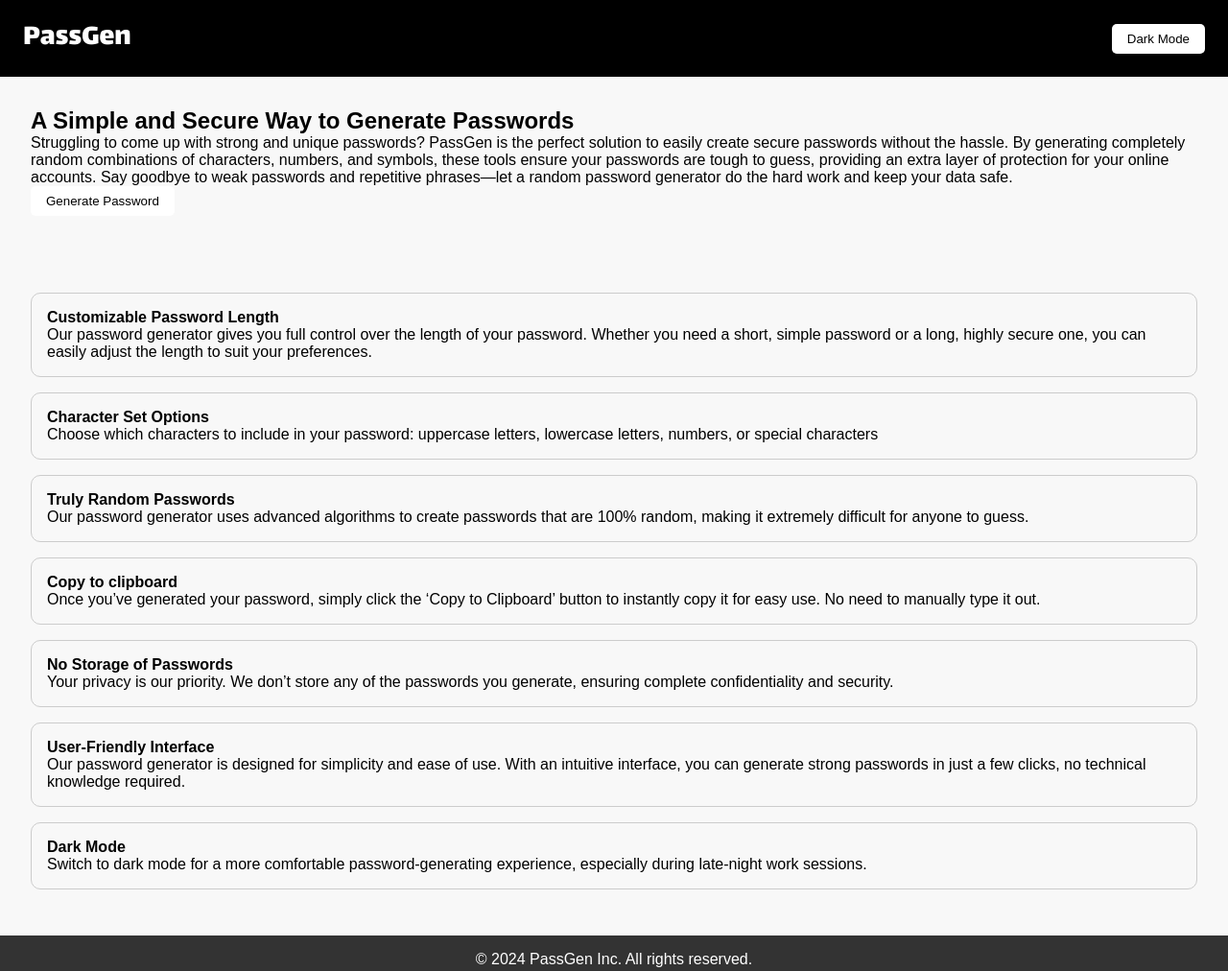
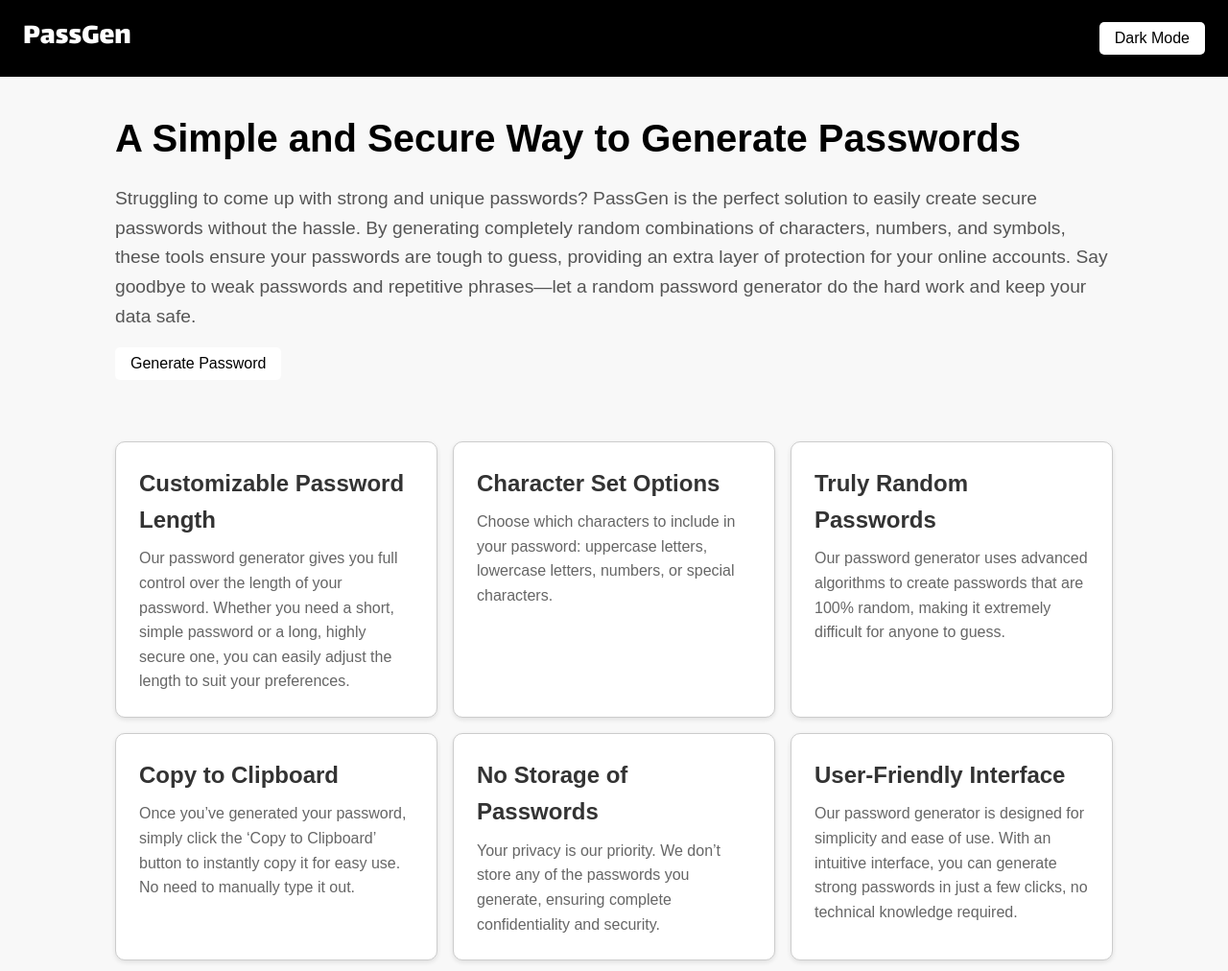
Before and after one commit to arjunshetty2003/Practice, a plain HTML site: page index.html in a window 1280 px wide. Shown: the top 1012 px of the page at 96% size. Drawn offline with Linux system fonts and the light colour scheme.

Commit message:
Made changes to CSS

```diff
--- a/index.html
+++ b/index.html
@@ -3,23 +3,28 @@
 <head>
     <meta charset="UTF-8">
     <meta name="viewport" content="width=device-width, initial-scale=1.0">
+    <title>PassGen | A Secure Password Generator</title>
     <link rel="preconnect" href="https://fonts.googleapis.com">
     <link rel="preconnect" href="https://fonts.gstatic.com" crossorigin>
     <link href="https://fonts.googleapis.com/css2?family=Lalezar&display=swap" rel="stylesheet">
-    <link rel="stylesheet" href="styling.css">
-    <title>PassGen | A secure password generator</title>
+    <link rel="stylesheet" href="styling.css"> <!-- Updated stylesheet link -->
 </head>
 <body>
     <header>
         <a href="#" class="logo">PassGen</a>
+        <div class="button-group">
             <button type="button" class="darkmodebutton">Dark Mode</button>
+        </div>
     </header>
-    <div>
+
     <section class="introduction">
         <h2 class="introtitle">A Simple and Secure Way to Generate Passwords</h2>
-            <p class="introparagraph">Struggling to come up with strong and unique passwords? PassGen is the perfect solution to easily create secure passwords without the hassle. By generating completely random combinations of characters, numbers, and symbols, these tools ensure your passwords are tough to guess, providing an extra layer of protection for your online accounts. Say goodbye to weak passwords and repetitive phrases—let a random password generator do the hard work and keep your data safe.</p>
+        <p class="introparagraph">
+            Struggling to come up with strong and unique passwords? PassGen is the perfect solution to easily create secure passwords without the hassle. By generating completely random combinations of characters, numbers, and symbols, these tools ensure your passwords are tough to guess, providing an extra layer of protection for your online accounts. Say goodbye to weak passwords and repetitive phrases—let a random password generator do the hard work and keep your data safe.
+        </p>
         <button type="button" class="redirectbutton">Generate Password</button>
     </section>
+
     <section class="features">
         <div class="featureplate">
             <h4 class="featuretitle">Customizable Password Length</h4>
@@ -30,7 +35,7 @@
         <div class="featureplate">
             <h4 class="featuretitle">Character Set Options</h4>
             <p class="featureparagraph">
-                    Choose which characters to include in your password: uppercase letters, lowercase letters, numbers, or special characters
+                Choose which characters to include in your password: uppercase letters, lowercase letters, numbers, or special characters.
             </p>
         </div>
         <div class="featureplate">
@@ -40,7 +45,7 @@
             </p>
         </div>
         <div class="featureplate">
-                <h4 class="featuretitle">Copy to clipboard</h4>
+            <h4 class="featuretitle">Copy to Clipboard</h4>
             <p class="featureparagraph">
                 Once you’ve generated your password, simply click the ‘Copy to Clipboard’ button to instantly copy it for easy use. No need to manually type it out.
             </p>
@@ -64,7 +69,7 @@
             </p>
         </div>
     </section>
-    </div>
+
     <footer>
         <p class="footercontent">&copy; 2024 PassGen Inc. All rights reserved.</p>
     </footer>
--- a/styling.css
+++ b/styling.css
@@ -1,3 +1,4 @@
+/* Reset and Base Styles */
 * {
     margin: 0;
     padding: 0;
@@ -7,51 +8,183 @@
 body {
     background-color: #f8f8f8; /* Light grey background */
     font-family: Arial, sans-serif; /* Default font */
+    line-height: 1.6;
+    padding-top: 5rem; /* Prevent content from hiding behind the fixed header */
 }
 
+/* Header Styles */
 header {
-    background-color: black;
+    background-color: #000; /* Black background */
     display: flex;
+    align-items: center; /* Center items vertically */
+    justify-content: space-between; /* Space between logo and buttons */
     height: 5rem;
-    align-items: center; /* Center items vertically */
-    justify-content: space-between; /* Space between logo and button */
     padding: 0 1.5rem; /* Padding for header */
+    position: fixed;
+    width: 100%;
+    top: 0;
+    left: 0;
+    z-index: 1000;
 }
 
 .logo {
-    color: white;
+    color: #fff;
     text-decoration: none;
     font-family: "Lalezar", system-ui;
     font-size: 2rem;
 }
 
-.darkmodebutton, .redirectbutton {
-    background-color: white;
+.button-group {
+    display: flex;
+    gap: 1rem;
+    margin-left: auto; /* Push buttons to the far right */
+}
+
+.darkmodebutton,
+.redirectbutton {
+    background-color: #fff;
     border: none;
     border-radius: 5px;
     padding: 0.5rem 1rem;
     cursor: pointer;
     transition: background-color 0.3s;
+    font-size: 1rem;
 }
 
-.darkmodebutton:hover, .redirectbutton:hover {
+.darkmodebutton:hover,
+.redirectbutton:hover {
     background-color: #ddd; /* Light gray on hover */
 }
 
-.introduction, .features {
-    padding: 2rem;
+/* Introduction Section */
+.introduction {
+    padding: 2rem 5rem; /* Adjusted padding */
+    max-width: 1200px;
+    margin: 0 auto;
+    display: flex; /* Use flexbox for layout */
+    flex-direction: column; /* Stack elements vertically */
+    align-items: flex-start; /* Align items to the left */
+    text-align: left; /* Ensure all text is left-aligned */
+    width: 100%; /* Full width for the section */
+    position: relative; /* Position for the pseudo-element */
+}
+
+.introtitle {
+    font-size: 2.5rem;
+    margin-bottom: 1rem;
+}
+
+.introparagraph {
+    font-size: 1.2rem;
+    color: #555;
+    margin: 0 0 1rem 0; /* Set margin for spacing */
+}
+
+.redirectbutton {
+    align-self: flex-start; /* Align button at the start */
+}
+
+/* Create a pseudo-element for the blank space */
+.introduction::after {
+    content: ""; /* Empty content */
+    display: block; /* Make it a block element */
+    width: 50%; /* Set width to 50% */
+    height: 100%; /* Full height of the section */
+    position: absolute; /* Position absolutely */
+    right: 0; /* Align to the right */
+    top: 0; /* Align to the top */
+    background: transparent; /* Keep it transparent */
+    z-index: -1; /* Send it to the back */
+}
+
+/* Features Section */
+.features {
+    display: flex;
+    flex-wrap: wrap;
+    gap: 1rem;
+    padding: 2rem 5rem;
+    max-width: 1200px;
+    margin: 0 auto;
 }
 
 .featureplate {
+    flex: 1 1 calc(33.333% - 2rem);
+    background-color: #fff;
     border: 1px solid #ccc;
     border-radius: 10px;
-    padding: 1rem;
-    margin: 1rem 0; /* Spacing between features */
+    padding: 1.5rem;
+    box-shadow: 0 2px 5px rgba(0, 0, 0, 0.1);
+    transition: transform 0.3s, box-shadow 0.3s;
 }
 
+.featureplate:hover {
+    transform: translateY(-5px);
+    box-shadow: 0 4px 10px rgba(0, 0, 0, 0.2);
+}
+
+.featuretitle {
+    margin-bottom: 0.5rem;
+    font-size: 1.5rem;
+    color: #333;
+}
+
+.featureparagraph {
+    color: #666;
+    font-size: 1rem;
+}
+
+/* Footer Styles */
 footer {
     text-align: center;
-    padding: 1rem;
+    padding: 1.5rem;
     background-color: #333;
-    color: white;
+    color: #fff;
+    margin-top: 2rem;
 }
+
+/* Responsive Design */
+
+/* Tablets and Below */
+@media (max-width: 992px) {
+    .featureplate {
+        flex: 1 1 calc(50% - 2rem);
+    }
+}
+
+/* Mobile Devices */
+@media (max-width: 768px) {
+    header {
+        flex-direction: column;
+        align-items: flex-start;
+        height: auto;
+        padding: 1rem;
+    }
+
+    .button-group {
+        flex-direction: column;
+        width: 100%;
+    }
+
+    .darkmodebutton,
+    .redirectbutton {
+        width: 100%;
+        margin-bottom: 0.5rem;
+    }
+
+    .logo {
+        font-size: 1.5rem;
+        margin-bottom: 1rem;
+    }
+
+    .introduction {
+        padding: 8rem 2rem 2rem 2rem; /* Adjusted padding for smaller screens */
+    }
+
+    .features {
+        padding: 2rem 2rem;
+    }
+
+    .featureplate {
+        flex: 1 1 100%; /* Full width on mobile */
+    }
+}
```
Lines whose indentation alone changed are shown as unchanged.
